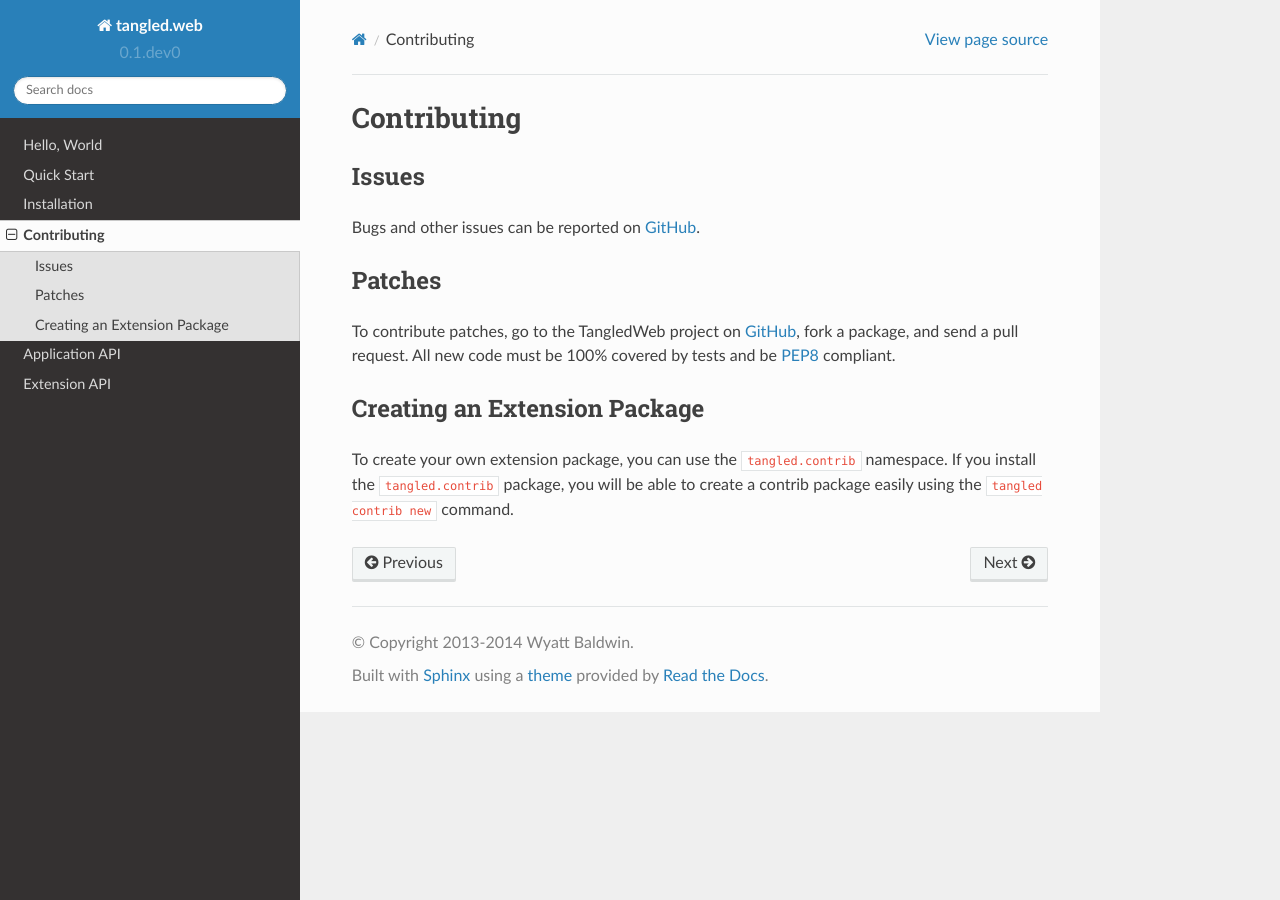
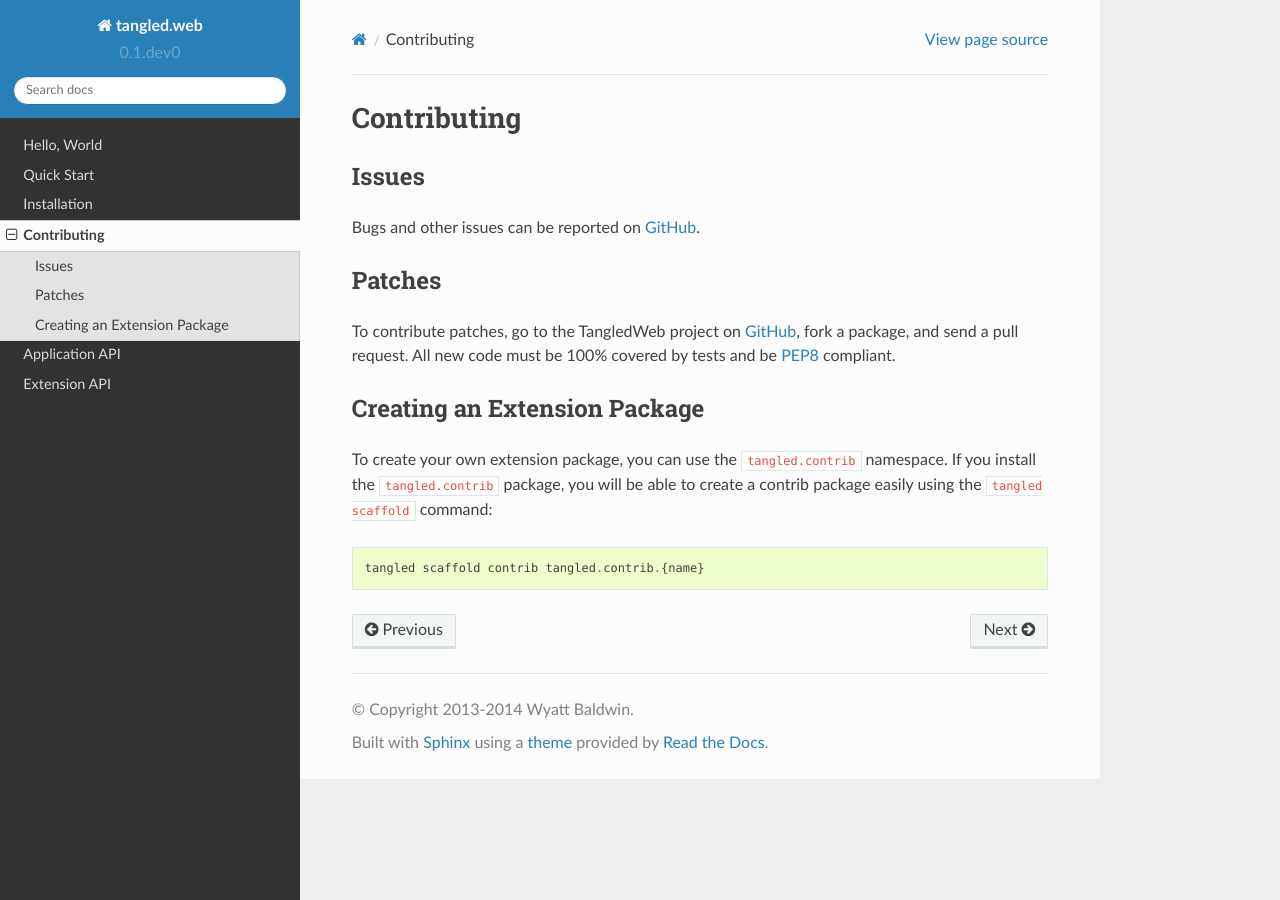
Before and after one commit to TangledWeb/tangled.web, a Sphinx documentation site: the page built from docs/contributing.rst, in a window 1280 px wide. Built offline with Sphinx 7.4.7 and the Read the Docs theme 2.0.0, drawn with Linux system fonts in a browser that asks for light colours.

Commit message:
`tangled contrib new` => `tangled scaffold` in contributing doc

```diff
--- a/docs/contributing.rst
+++ b/docs/contributing.rst
@@ -18,8 +18,9 @@ Creating an Extension Package
 
 To create your own extension package, you can use the ``tangled.contrib``
 namespace. If you install the ``tangled.contrib`` package, you will be able to
-create a contrib package easily using the ``tangled contrib new`` command.
+create a contrib package easily using the ``tangled scaffold`` command::
 
+    tangled scaffold contrib tangled.contrib.{name}
 
 .. _GitHub: https://github.com/TangledWeb
 .. _PEP8: http://www.python.org/dev/peps/pep-0008/
```
